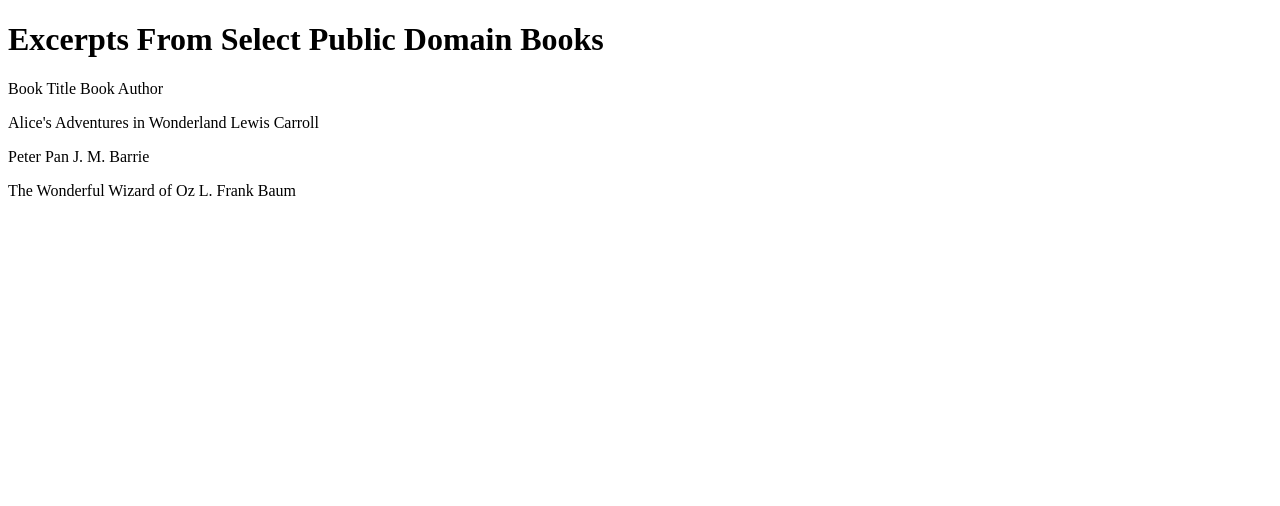
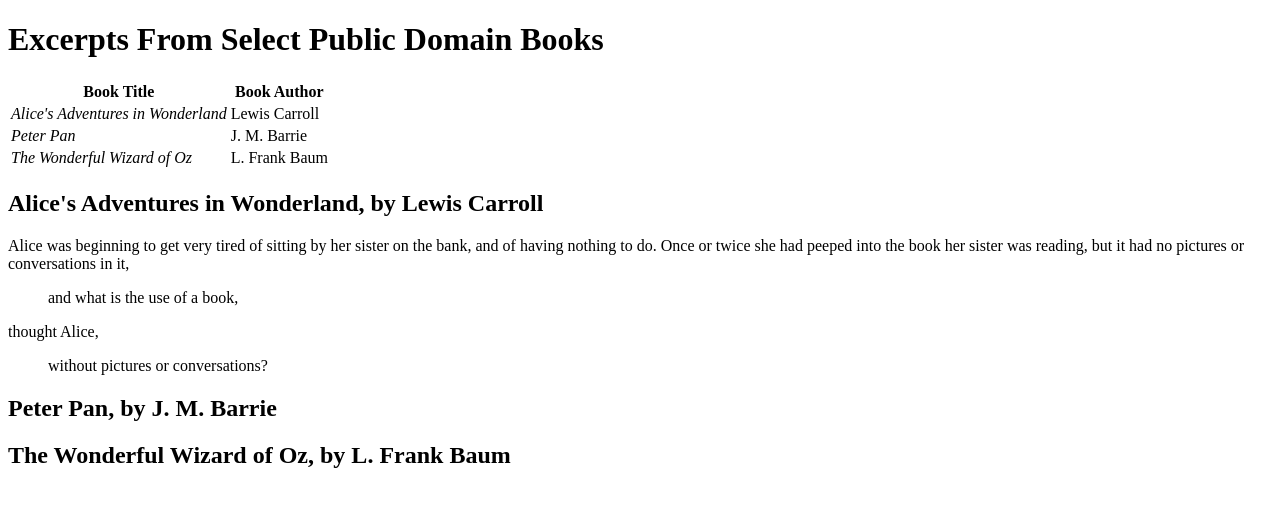
Before and after one commit to aelfisha-leaning/web_development, a plain HTML site: page index.html in a window 1280 px wide. Drawn offline with Linux system fonts and the light colour scheme.

Commit message:
First draft

```diff
--- a/index.html
+++ b/index.html
@@ -7,10 +7,39 @@
   <body>
     <head>
       <h1>Excerpts From Select Public Domain Books</h1>
-      <p>Book Title								Book Author</p>
-      <p>Alice's Adventures in Wonderland 		Lewis Carroll</p>
-      <p>Peter Pan 								J. M. Barrie</p>
-      <p>The Wonderful Wizard of Oz 				L. Frank Baum</p>
+      <table>
+        <tr>
+          <th>Book Title</th>
+          <th>Book Author</th>
+        </tr>
+        <tr>
+          <td><em>Alice's Adventures in Wonderland</em></td>
+          <td>Lewis Carroll</td>
+        </tr>
+        <tr>
+          <td><em>Peter Pan</em></td>
+          <td>J. M. Barrie</td>
+        </tr>
+        <tr>
+          <td><em>The Wonderful Wizard of Oz</em></td>
+          <td>L. Frank Baum</td>
+        </tr>
+      </table>
     </head>
+    <main>
+      <h2>Alice's Adventures in Wonderland, by Lewis Carroll</h2>
+      <p>Alice was beginning to get very tired of sitting by her sister on the bank, and of having nothing to do. Once or twice she had peeped into the book her sister was reading, but it had no pictures or conversations in it, <blockquote>and what is the use of a book,</blockquote> thought Alice, <blockquote>without pictures or conversations?</blockquote></p>
+      <p></p>
+      <p></p>
+      <h2>Peter Pan, by J. M. Barrie</h2>
+      <p></p>
+      <p></p>
+      <h2>The Wonderful Wizard of Oz, by L. Frank Baum</h2>
+      <p></p>
+      <p></p>
+    </main>
+    <footer>
+
+    </footer>
   </body>
 </html>
```
